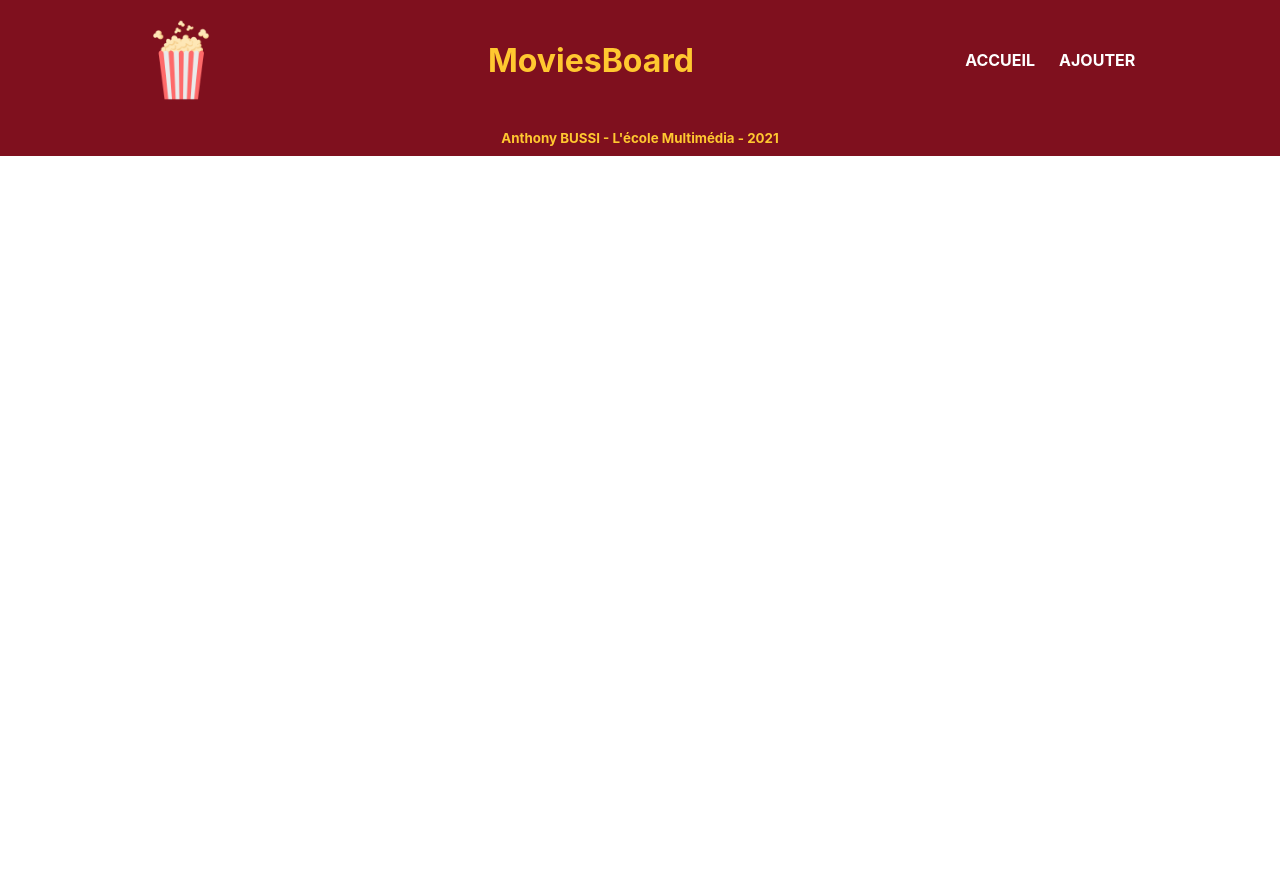
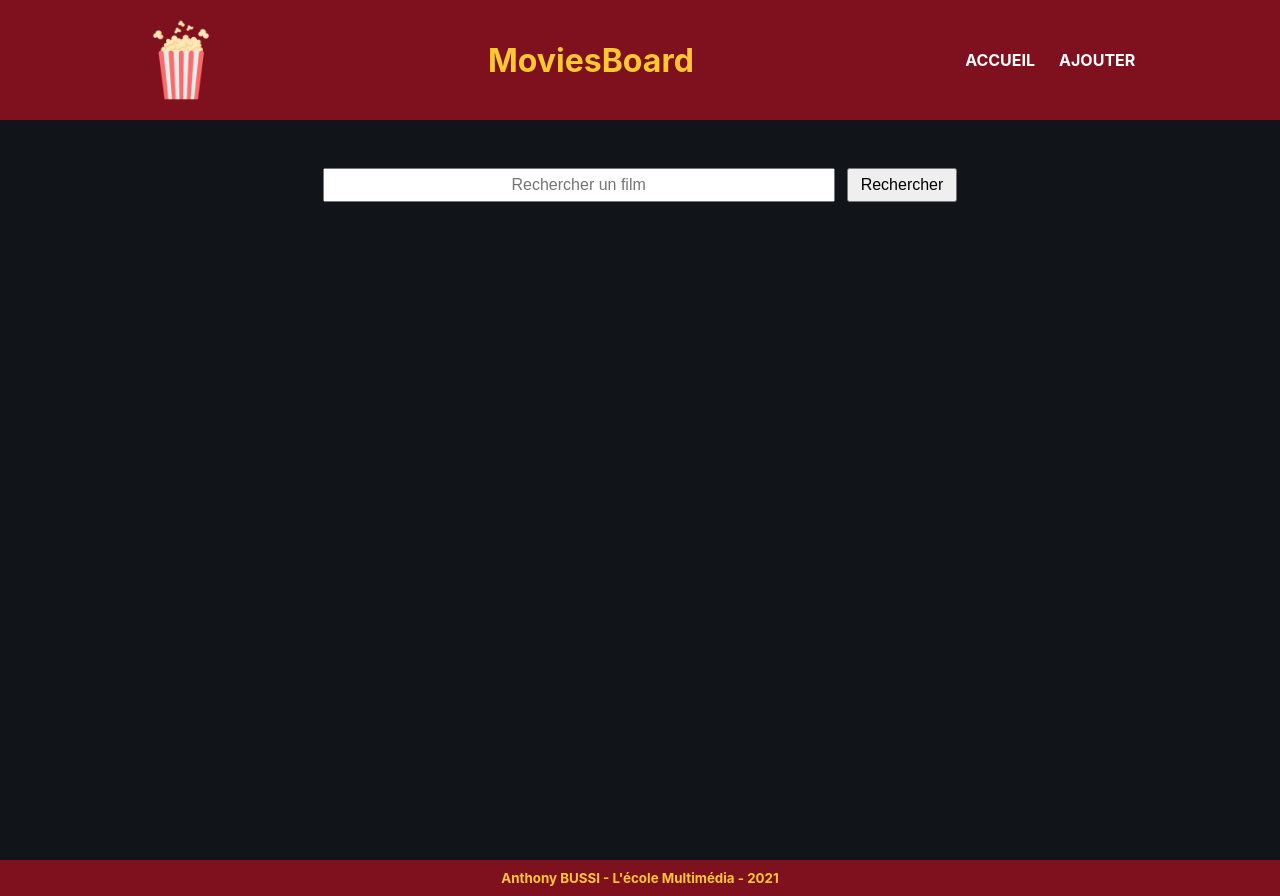
Before and after one commit to AnthonyBussi/MoviesBoard, a React (Create React App) app: page /ajouter in a window 1280 px wide. Before the commit the page ends 800 px from the top, so only its background shows below. Built offline with nearby package versions, Linux system fonts and the light colour scheme.

Commit message:
Mise en place du formulaire dans la page Add

```diff
--- a/src/App.js
+++ b/src/App.js
@@ -17,7 +17,7 @@ function App() {
         <Routes>
             <Route path='/' element={<Home />} />
             <Route path='/edit' element={<Edit />} />
-            <Route path='/add' element={<Add />} />
+            <Route path='/ajouter' element={<Add />} />
             <Route path='/movies/:id' element={<Movie />} />
         </Routes>
     <Footer />
--- a/src/views/Add.js
+++ b/src/views/Add.js
@@ -1,9 +1,43 @@
-import React from 'react';
+import React, { useEffect, useState } from 'react';
+import axios from 'axios';
+
+import './style/Add.css';
 
 const Add = () => {
+
+    const [searchTerm, setSearchTerm] = useState([]);
+
+    // On récupère la donnée saisie par l'utilisateur
+    const handleSearchTerm = (e) => {
+        let value = e.target.value;
+        setSearchTerm(value);
+    }
+
+    const URL = `https://api.themoviedb.org/3/search/movie?api_key=c13e3c8bfa9d391e29d9d0fba7e0902c&language=fr-FR&query=${searchTerm}`;
+
+    const displayResult = (e) => {
+        e.preventDefault();
+        axios.get(URL)
+        .then((response) => {
+            console.log(response);
+        });
+    }
+
     return (
-        <div>
-
+        <div className="add page">
+            <main>
+                <section className="form-container">
+                    <form onSubmit={displayResult}>
+                        <input type="text"
+                            name="add-searchbar"
+                            id="add-searchbar"
+                            placeholder="Rechercher un film"
+                            onInput={handleSearchTerm}
+                        />
+                        <button type="submit" name="search-btn" className="form-btn">Rechercher</button>
+                    </form>
+                </section>
+            </main>
         </div>
     );
 };
--- a/src/views/style/Add.css
+++ b/src/views/style/Add.css
@@ -0,0 +1,19 @@
+.form-container form {
+    margin: 12px 0 48px;
+    text-align: center;
+}
+
+.form-container input, .form-container .form-btn {
+    font-size: 16px;
+    padding: 6px 12px;
+}
+
+.form-container input {
+    width: 50%;
+    text-align: center
+}
+
+.form-container .form-btn {
+    cursor: pointer;
+    margin-left: 12px;
+}
```
